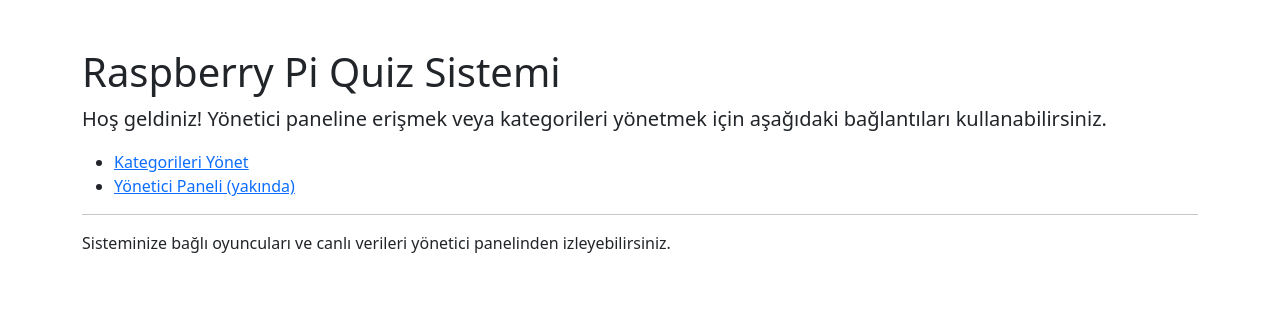
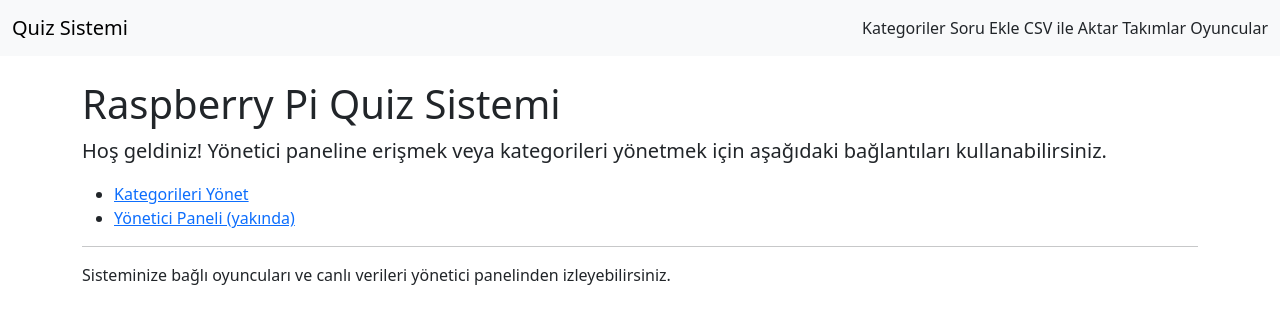
Before and after one commit to monopur/quiz_, a Flask app: page / in a window 1280 px wide. Shown: the top 324 px of the page. Run offline with Flask 3, Linux system fonts and the light colour scheme.

Commit message:
Update base.html

```diff
--- a/backend/templates/base.html
+++ b/backend/templates/base.html
@@ -7,7 +7,19 @@
     {% block head %}{% endblock %}
 </head>
 <body>
-    <div class="container mt-5">
+    <nav class="navbar navbar-expand-lg navbar-light bg-light mb-4">
+      <div class="container-fluid">
+        <a class="navbar-brand" href="/">Quiz Sistemi</a>
+        <div>
+          <a class="nav-link d-inline" href="/categories">Kategoriler</a>
+          <a class="nav-link d-inline" href="/questions/new">Soru Ekle</a>
+          <a class="nav-link d-inline" href="/questions/import">CSV ile Aktar</a>
+          <a class="nav-link d-inline" href="/teams">Takımlar</a>
+          <a class="nav-link d-inline" href="/players/manage">Oyuncular</a>
+        </div>
+      </div>
+    </nav>
+    <div class="container mt-2">
         {% block content %}{% endblock %}
     </div>
 </body>
```
